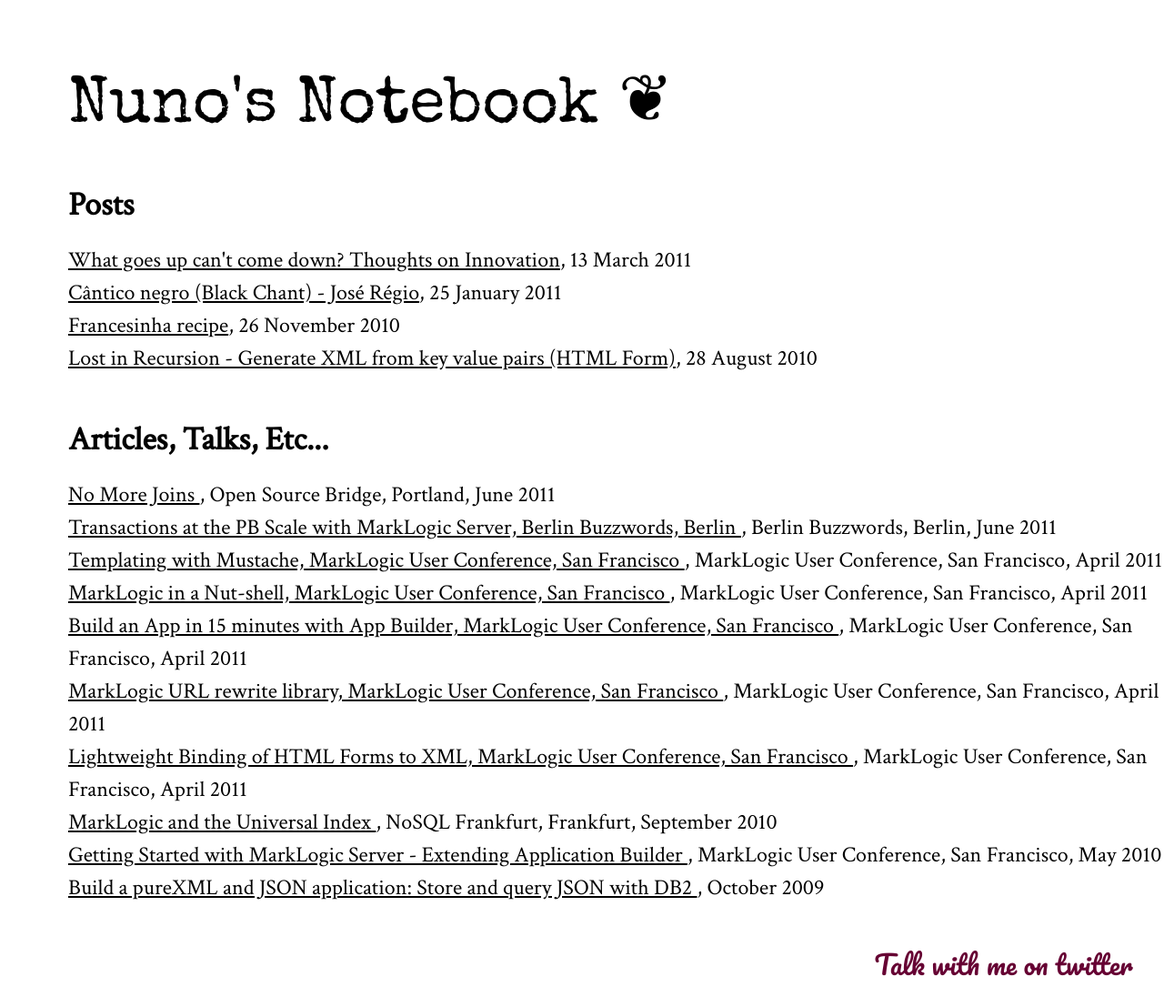
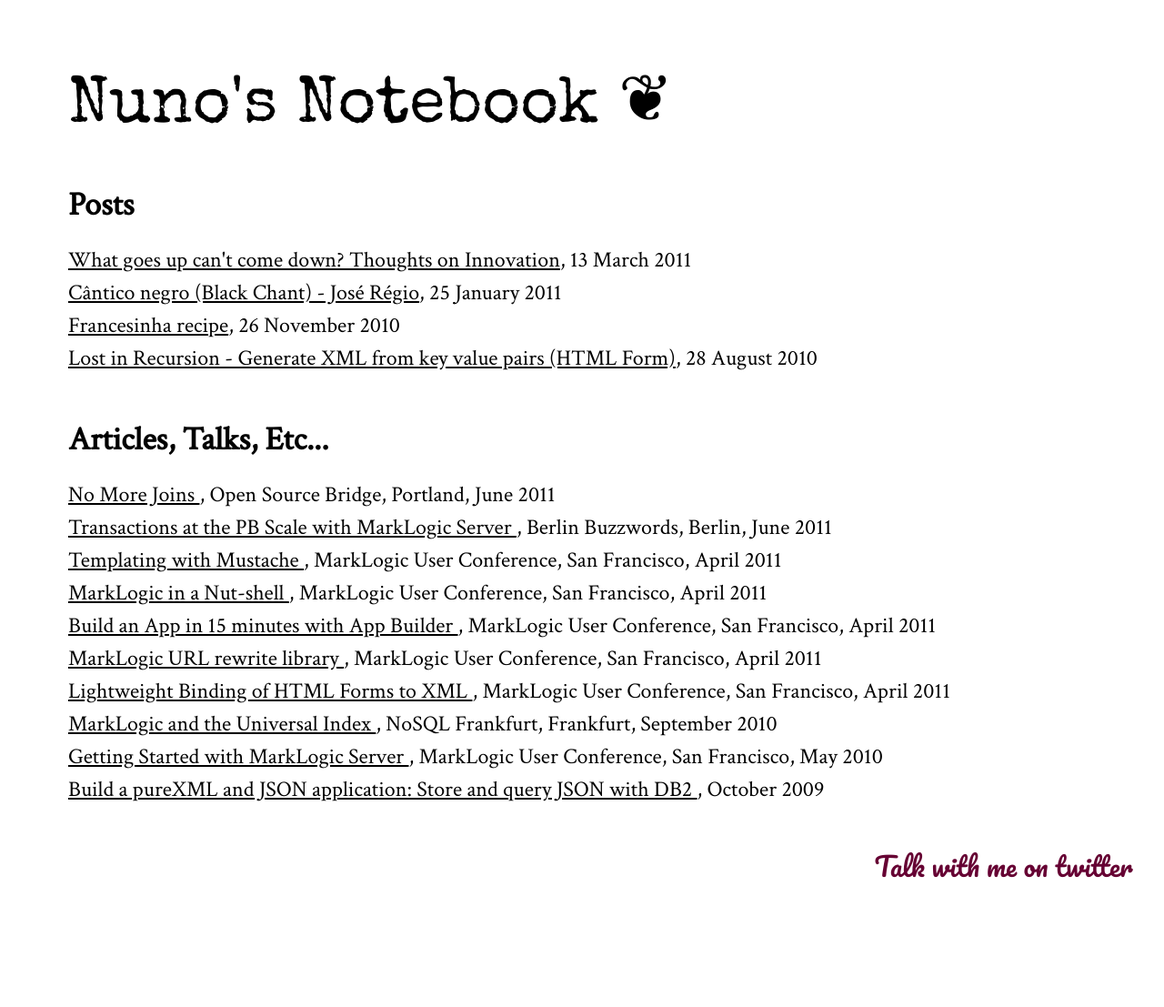
Before and after one commit to dscape/dscape.github.com, a Jekyll site: the page built from index.html, in a window 1280 px wide. Shown: the whole page at 91% size. Built offline with Jekyll 4.4.1, drawn with Linux system fonts in a browser that asks for light colours; Markdown is read by kramdown in place of the engine named in the settings; after the commit the page ends 999 px from its top, so only the background shows below that.

Commit message:
fixed some duplicate places names

```diff
--- a/index.html
+++ b/index.html
@@ -19,33 +19,33 @@
     </li>
     <li>
       <a href="http://berlinbuzzwords.de/content/acid-transactions-pb-scale-marklogic-server">
-        Transactions at the PB Scale with MarkLogic Server, Berlin Buzzwords, Berlin
+        Transactions at the PB Scale with MarkLogic Server
       </a>, <span>Berlin Buzzwords</span>, <span>Berlin</span>,
         <span>June 2011</span>
     </li>
     <li>
       <a href="http://developer.marklogic.com/events/mluc11-labs-and-lounge-schedule#talks">
-        Templating with Mustache, MarkLogic User Conference, San Francisco
+        Templating with Mustache
       </a>, <span>MarkLogic User Conference</span>, <span>San Francisco</span>, <span>April 2011</span>
     </li>
     <li>
       <a href="http://developer.marklogic.com/events/mluc11-labs-and-lounge-schedule#talks">
-        MarkLogic in a Nut-shell, MarkLogic User Conference, San Francisco
+        MarkLogic in a Nut-shell
       </a>, <span>MarkLogic User Conference</span>, <span>San Francisco</span>, <span>April 2011</span>
     </li>
     <li>
       <a href="http://developer.marklogic.com/events/mluc11-labs-and-lounge-schedule#talks">
-        Build an App in 15 minutes with App Builder, MarkLogic User Conference, San Francisco
+        Build an App in 15 minutes with App Builder
       </a>, <span>MarkLogic User Conference</span>, <span>San Francisco</span>, <span>April 2011</span>
     </li>
     <li>
       <a href="http://developer.marklogic.com/events/mluc11-labs-and-lounge-schedule#talks">
-        MarkLogic URL rewrite library, MarkLogic User Conference, San Francisco
+        MarkLogic URL rewrite library
       </a>, <span>MarkLogic User Conference</span>, <span>San Francisco</span>, <span>April 2011</span>
     </li>
     <li>
       <a href="http://developer.marklogic.com/events/mluc11-labs-and-lounge-schedule#talks">
-        Lightweight Binding of HTML Forms to XML, MarkLogic User Conference, San Francisco
+        Lightweight Binding of HTML Forms to XML
       </a>, <span>MarkLogic User Conference</span>, <span>San Francisco</span>, <span>April 2011</span>
     </li>
     <li>
@@ -55,7 +55,7 @@
     </li>
     <li>
       <a href="http://speakerrate.com/talks/3148-getting-started-with-marklogic-server-extending-application-builder">
-        Getting Started with MarkLogic Server - Extending Application Builder
+        Getting Started with MarkLogic Server
       </a>, <span>MarkLogic User Conference</span>, <span>San Francisco</span>, <span>May 2010</span>
     </li>
     <li>
```
